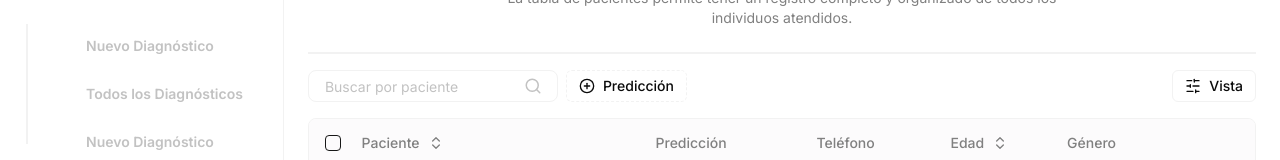
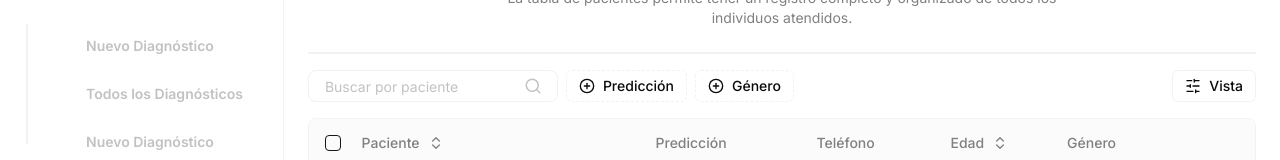
Before and after one commit to omgismartinez/eye, a Next.js app: page /patients in a window 1280 px wide. Shown: the part 173-333 px from the top of the page. Built offline with nearby package versions, Linux system fonts and the light colour scheme.

Commit message:
🌌 refactor (filter): by gender

```diff
--- a/components/tables/filter.tsx
+++ b/components/tables/filter.tsx
@@ -34,6 +34,16 @@ export function DataTableFilter<TData>({ table }: DataTableFilterProps<TData>) {
                         options={predictions}
                     />
                 )}
+                {table.getColumn('Género') && (
+                    <DataTableFacetedFilter
+                        column={table.getColumn('Género')}
+                        title='Género'
+                        options={[
+                            { value: 'M', label: 'Masculino' },
+                            { value: 'F', label: 'Femenino' },
+                        ]}
+                    />
+                )}
                 {isFiltered && (
                     <Button
                         variant='ghost'
```
